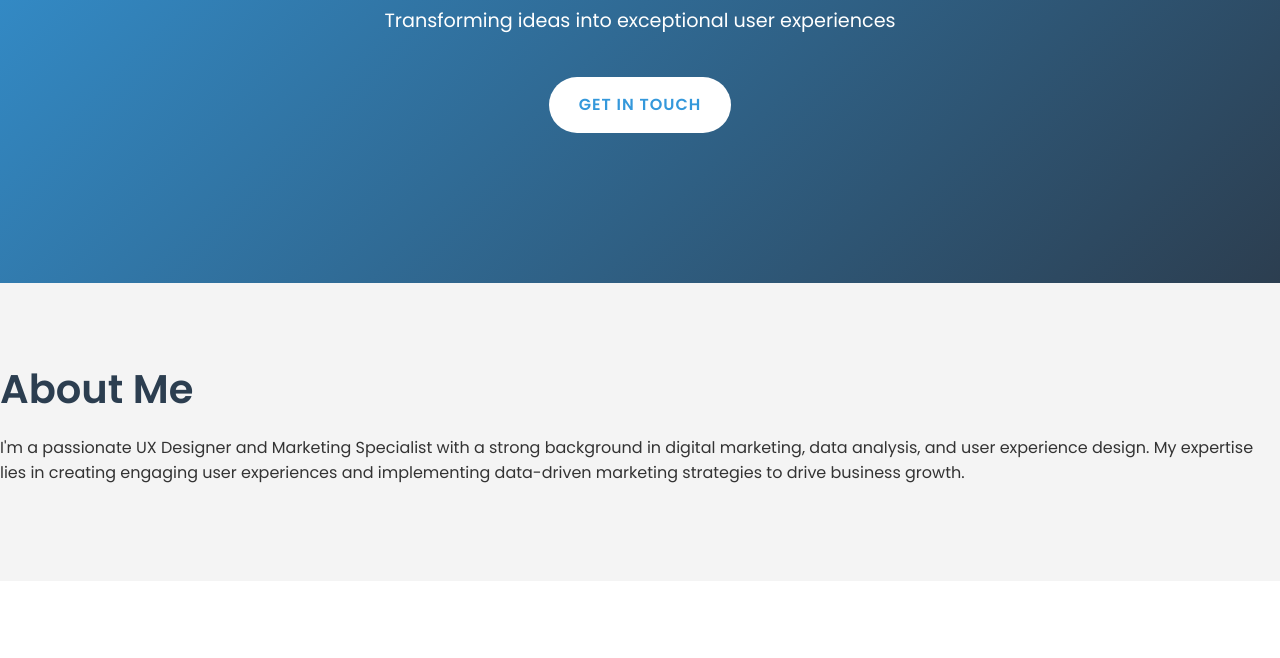
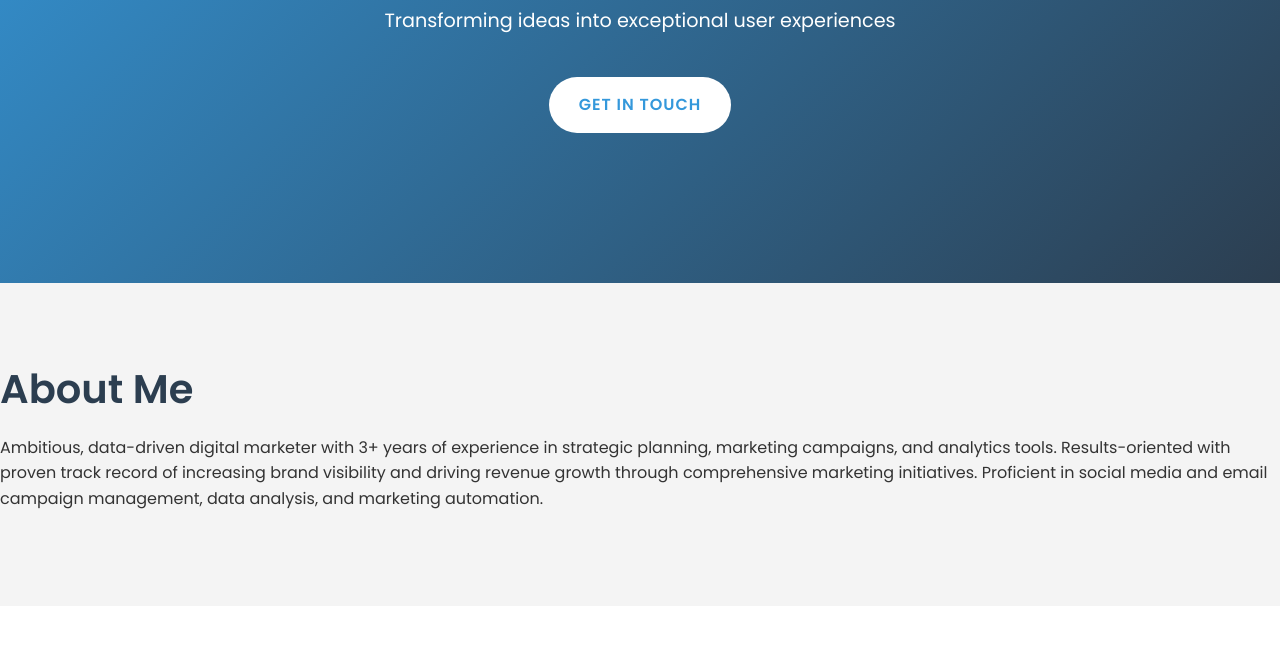
Before and after one commit to kaesahu/portfolio, a plain HTML site: page index.html in a window 1280 px wide. Shown: the part 378-1036 px from the top of the page. Drawn offline with Linux system fonts and the light colour scheme.

Commit message:
Add files via upload

```diff
--- a/index.html
+++ b/index.html
@@ -3,7 +3,7 @@
 <head>
     <meta charset="UTF-8">
     <meta name="viewport" content="width=device-width, initial-scale=1.0">
-    <title>Kartik Sahu - UX Designer & Marketing Specialist</title>
+    <title>Kartik Sahu - Marketing Specialist</title>
     <link rel="stylesheet" href="styles.css">
     <script src="https://kit.fontawesome.com/your-font-awesome-kit.js" crossorigin="anonymous"></script>
 </head>
@@ -34,7 +34,7 @@
 
         <section id="about" class="about">
             <h2>About Me</h2>
-            <p>I'm a passionate UX Designer and Marketing Specialist with a strong background in digital marketing, data analysis, and user experience design. My expertise lies in creating engaging user experiences and implementing data-driven marketing strategies to drive business growth.</p>
+            <p>Ambitious, data-driven digital marketer with 3+ years of experience in strategic planning, marketing campaigns, and analytics tools. Results-oriented with proven track record of increasing brand visibility and driving revenue growth through comprehensive marketing initiatives. Proficient in social media and email campaign management, data analysis, and marketing automation.</p>
         </section>
 
         <section id="skills" class="skills">
```
